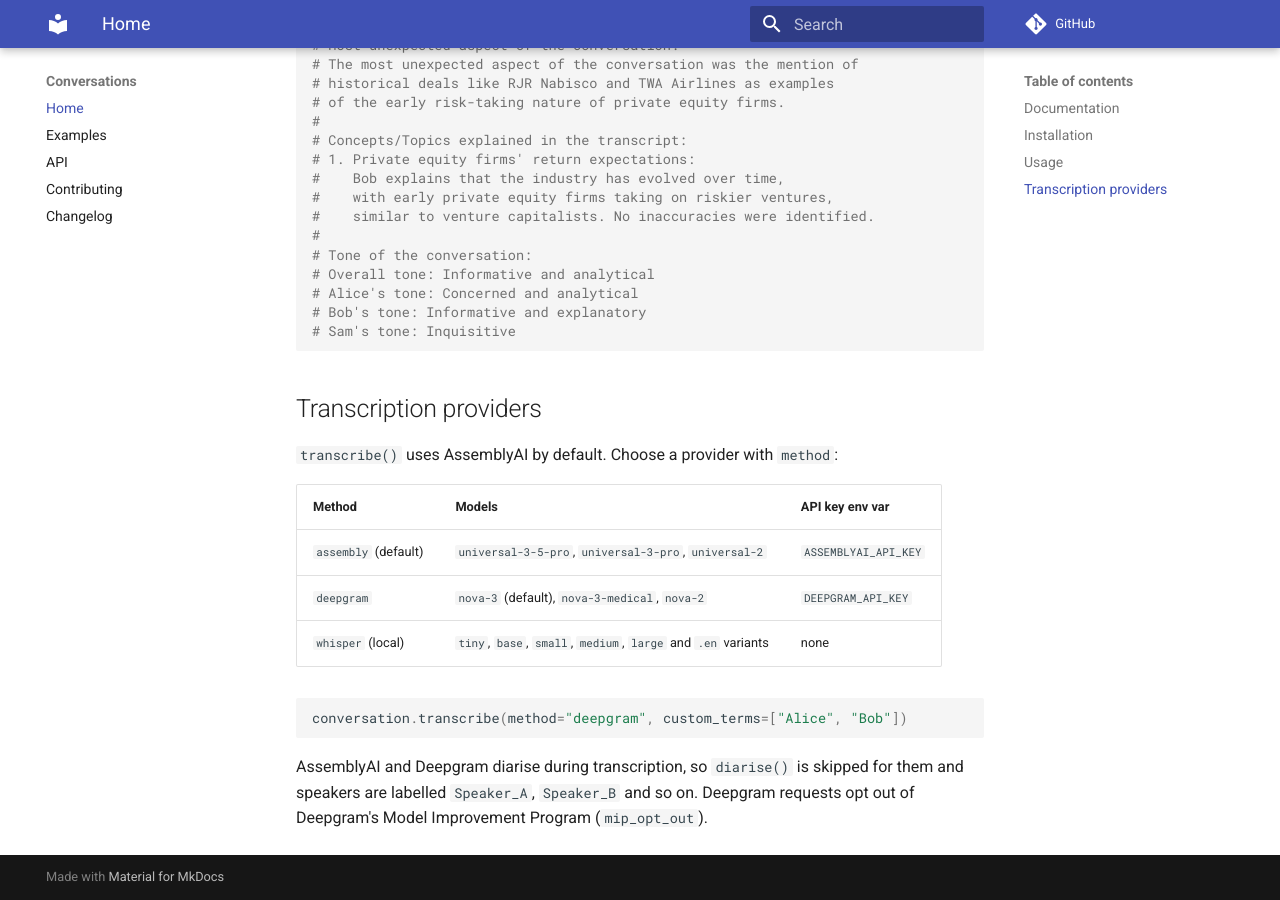
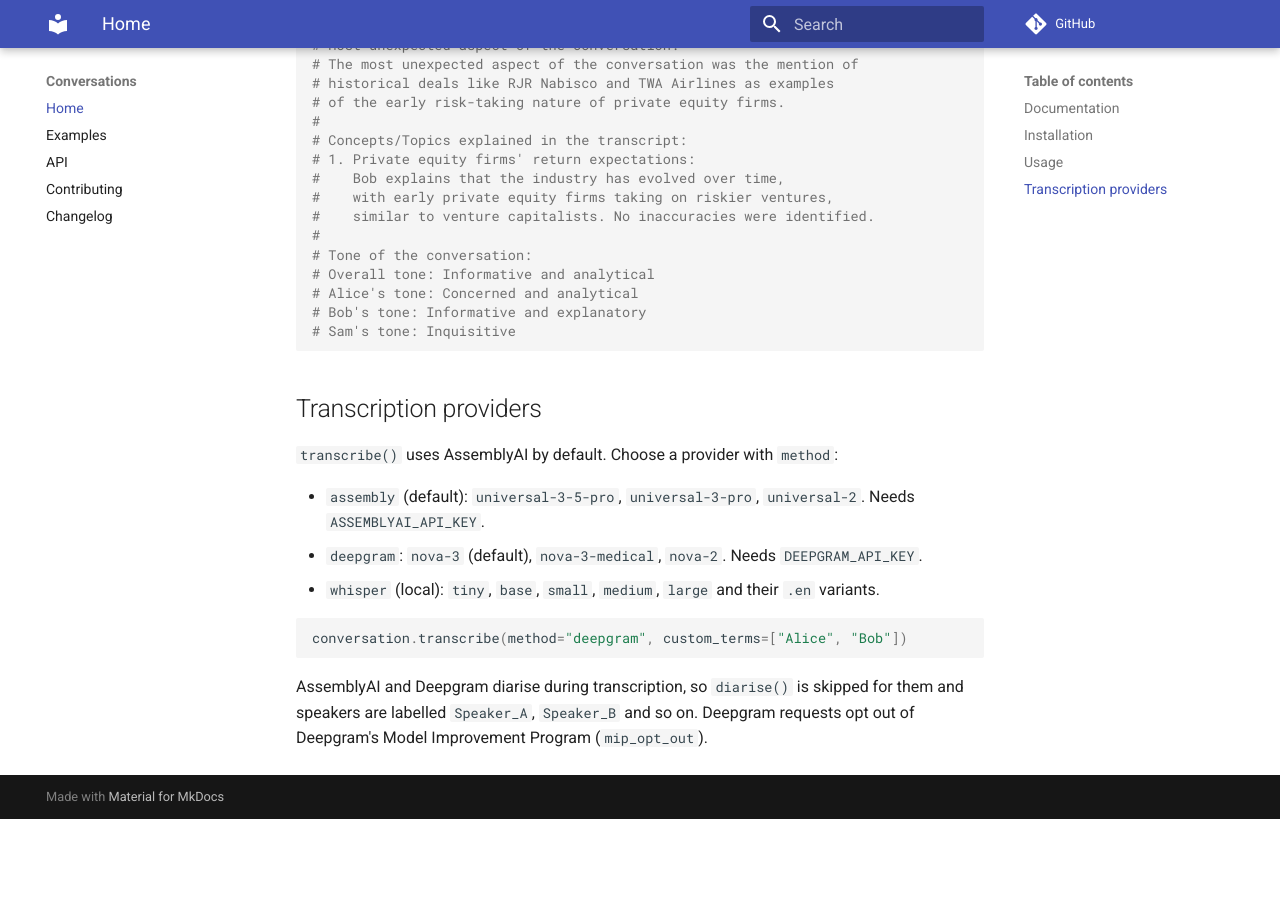
Before and after one commit to rob-luke/conversations, an MkDocs documentation site: the page built from docs/index.md, in a window 1280 px wide and 900 px high, scrolled down 2342 px. Built offline with MkDocs 1.6.1 and Material for MkDocs 9.7.7, drawn with Linux system fonts in a browser that asks for light colours; comment, search, counter and statistics services are not loaded; after the commit the page ends 3161 px from its top, so only the background shows below that.

Commit message:
docs: keep provider docs within markdown line length

````diff
--- a/docs/index.md
+++ b/docs/index.md
@@ -138,11 +138,12 @@ print(summary)
 
 `transcribe()` uses AssemblyAI by default. Choose a provider with `method`:
 
-| Method               | Models                                                        | API key env var      |
-|----------------------|---------------------------------------------------------------|----------------------|
-| `assembly` (default) | `universal-3-5-pro`, `universal-3-pro`, `universal-2`         | `ASSEMBLYAI_API_KEY` |
-| `deepgram`           | `nova-3` (default), `nova-3-medical`, `nova-2`                | `DEEPGRAM_API_KEY`   |
-| `whisper` (local)    | `tiny`, `base`, `small`, `medium`, `large` and `.en` variants | none                 |
+- `assembly` (default): `universal-3-5-pro`, `universal-3-pro`,
+  `universal-2`. Needs `ASSEMBLYAI_API_KEY`.
+- `deepgram`: `nova-3` (default), `nova-3-medical`, `nova-2`.
+  Needs `DEEPGRAM_API_KEY`.
+- `whisper` (local): `tiny`, `base`, `small`, `medium`, `large` and
+  their `.en` variants.
 
 ```python
 conversation.transcribe(method="deepgram", custom_terms=["Alice", "Bob"])
@@ -150,4 +151,5 @@ conversation.transcribe(method="deepgram", custom_terms=["Alice", "Bob"])
 
 AssemblyAI and Deepgram diarise during transcription, so `diarise()` is skipped
 for them and speakers are labelled `Speaker_A`, `Speaker_B` and so on.
-Deepgram requests opt out of Deepgram's Model Improvement Program (`mip_opt_out`).
+Deepgram requests opt out of Deepgram's Model Improvement Program
+(`mip_opt_out`).
````
